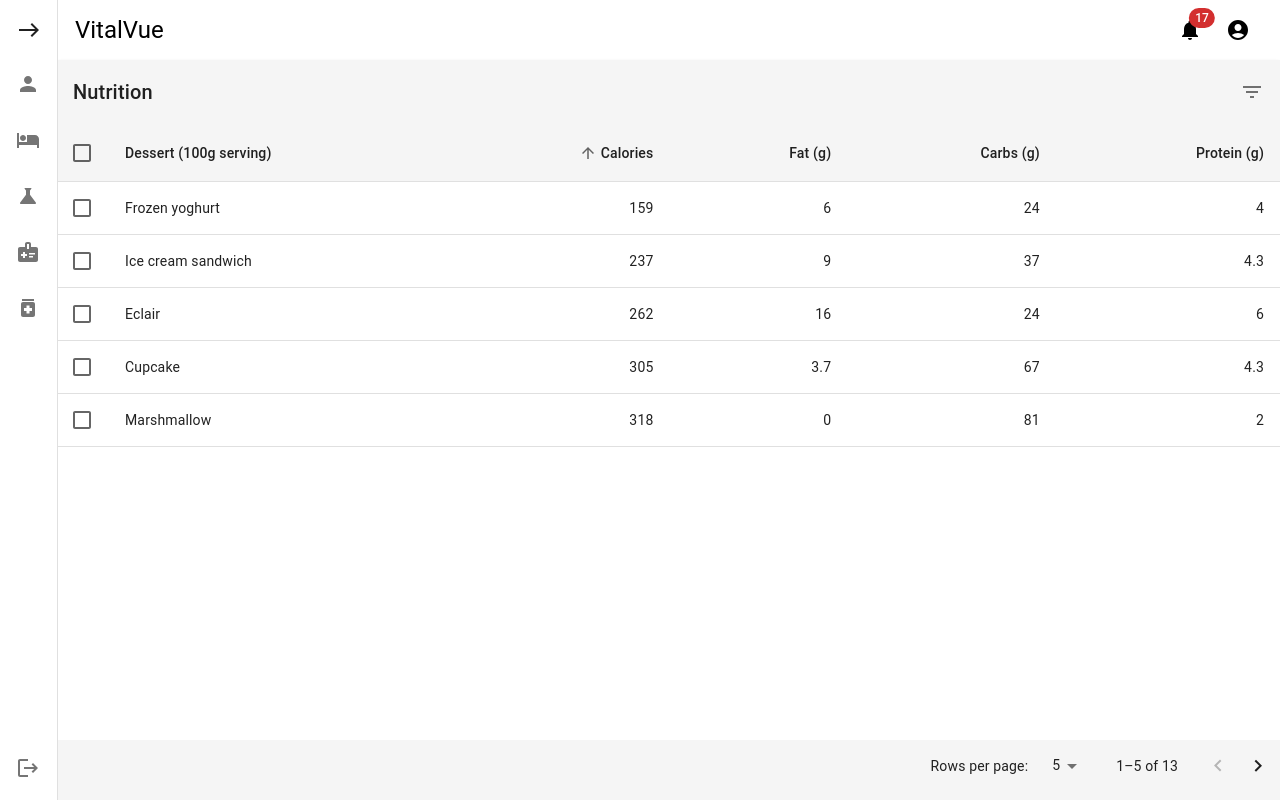
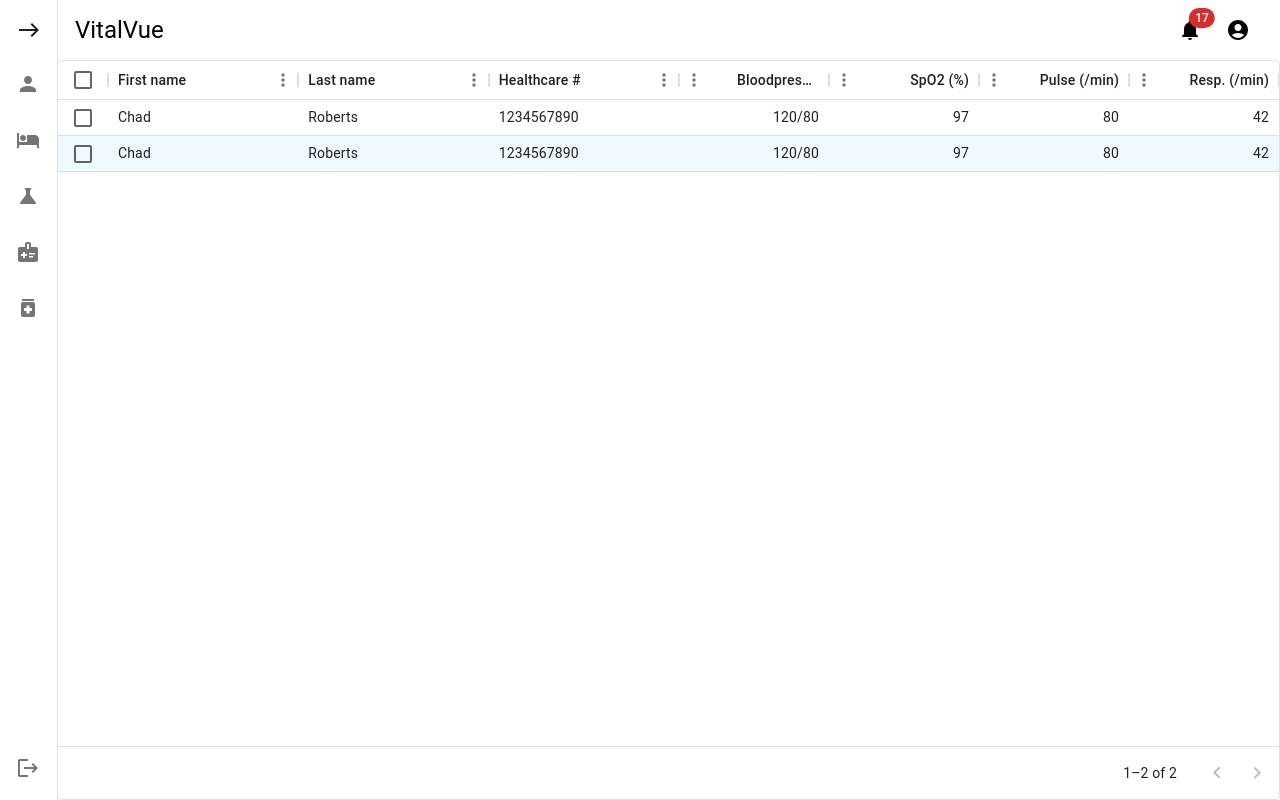
Before and after one commit to chadmroberts88/vital-vue-web, a React (Create React App) app: page / in a window 1280 px wide. Built offline with nearby package versions, Linux system fonts and the light colour scheme.

Commit message:
Updated patient table.

```diff
--- a/package.json
+++ b/package.json
@@ -7,6 +7,7 @@
     "@emotion/styled": "^11.11.0",
     "@mui/icons-material": "^5.14.0",
     "@mui/material": "^5.14.0",
+    "@mui/x-data-grid": "^6.10.1",
     "@testing-library/jest-dom": "^5.16.5",
     "@testing-library/react": "^13.4.0",
     "@testing-library/user-event": "^13.5.0",
--- a/src/App.tsx
+++ b/src/App.tsx
@@ -4,7 +4,7 @@ import { ThemeProvider, createTheme } from "@mui/material/styles";
 import HeaderBar from "./components/HeaderBar";
 import NavigationDrawer from "./navigation/NavigationDrawer";
 import MainContent from "./components/MainContent";
-import PatientListPage from "./components/PatientListPage";
+import PatientsTable from "./components/PatientsTable";
 
 const darkTheme = createTheme({
   palette: {
@@ -27,7 +27,7 @@ function App() {
       <NavigationDrawer isOpen={isDrawerOpen} toggleDrawer={handleToggleDrawer}>
         <MainContent isOpen={isDrawerOpen}>
           <HeaderBar isOpen={isDrawerOpen} toggleDrawer={handleToggleDrawer} />
-          <PatientListPage />
+          <PatientsTable />
         </MainContent>
       </NavigationDrawer>
     </ThemeProvider>
--- a/src/components/PatientListPage.tsx
+++ b/src/components/PatientListPage.tsx
@@ -19,45 +19,37 @@ import DeleteIcon from "@mui/icons-material/Delete";
 import FilterListIcon from "@mui/icons-material/FilterList";
 import { visuallyHidden } from "@mui/utils";
 import styled from "@emotion/styled";
+import PatientRow from "./PatientRow";
+import { Patient, Vitals } from "../types";
 
 interface Data {
-  calories: number;
-  carbs: number;
-  fat: number;
-  name: string;
-  protein: number;
+  patient: Patient;
+  vitals: Vitals;
 }
 
-function createData(
-  name: string,
-  calories: number,
-  fat: number,
-  carbs: number,
-  protein: number
-): Data {
+function createData(patient: Patient, vitals: Vitals): Data {
   return {
-    name,
-    calories,
-    fat,
-    carbs,
-    protein,
+    patient,
+    vitals,
   };
 }
 
 const rows = [
-  createData("Cupcake", 305, 3.7, 67, 4.3),
-  createData("Donut", 452, 25.0, 51, 4.9),
-  createData("Eclair", 262, 16.0, 24, 6.0),
-  createData("Frozen yoghurt", 159, 6.0, 24, 4.0),
-  createData("Gingerbread", 356, 16.0, 49, 3.9),
-  createData("Honeycomb", 408, 3.2, 87, 6.5),
-  createData("Ice cream sandwich", 237, 9.0, 37, 4.3),
-  createData("Jelly Bean", 375, 0.0, 94, 0.0),
-  createData("KitKat", 518, 26.0, 65, 7.0),
-  createData("Lollipop", 392, 0.2, 98, 0.0),
-  createData("Marshmallow", 318, 0, 81, 2.0),
-  createData("Nougat", 360, 19.0, 9, 37.0),
-  createData("Oreo", 437, 18.0, 63, 4.0),
+  createData(
+    {
+      id: "999999999999",
+      firstName: "Chad",
+      lastName: "Roberts",
+      healthcareNumber: "1234567890",
+    },
+    {
+      id: "00000000000",
+      bloodPressure: { systolic: 120, diastolic: 80 },
+      specificOxygen: 97,
+      pulse: 80,
+      respirations: 42,
+    }
+  ),
 ];
 
 function descendingComparator<T>(a: T, b: T, orderBy: keyof T) {
@@ -105,41 +97,53 @@ function stableSort<T>(
 
 interface HeadCell {
   disablePadding: boolean;
-  id: keyof Data;
+  id: string;
   label: string;
-  numeric: boolean;
+  align: "left" | "right" | "center";
 }
 
 const headCells: readonly HeadCell[] = [
   {
-    id: "name",
-    numeric: false,
+    id: "firstName",
+    align: "left",
     disablePadding: false,
-    label: "Dessert (100g serving)",
+    label: "First Name",
   },
   {
-    id: "calories",
-    numeric: true,
+    id: "lastName",
+    align: "left",
     disablePadding: false,
-    label: "Calories",
+    label: "Last Name",
   },
   {
-    id: "fat",
-    numeric: true,
+    id: "healthcareNumber",
+    align: "left",
     disablePadding: false,
-    label: "Fat (g)",
+    label: "Healthcare Number",
   },
   {
-    id: "carbs",
-    numeric: true,
+    id: "bloodPressure",
+    align: "right",
     disablePadding: false,
-    label: "Carbs (g)",
+    label: "Blood Pressure",
   },
   {
-    id: "protein",
-    numeric: true,
+    id: "specificOxygen",
+    align: "right",
     disablePadding: false,
-    label: "Protein (g)",
+    label: "SpO2 (%)",
+  },
+  {
+    id: "pulse",
+    align: "right",
+    disablePadding: false,
+    label: "Pulse (/min)",
+  },
+  {
+    id: "respirations",
+    align: "right",
+    disablePadding: false,
+    label: "Resp. (/min)",
   },
 ];
 
@@ -185,14 +189,14 @@ const EnhancedTableHead = ({
         {headCells.map((headCell) => (
           <TableCell
             key={headCell.id}
-            align={headCell.numeric ? "right" : "left"}
+            align={headCell.align}
             padding={headCell.disablePadding ? "none" : "normal"}
             sortDirection={orderBy === headCell.id ? order : false}
           >
             <TableSortLabel
               active={orderBy === headCell.id}
               direction={orderBy === headCell.id ? order : "asc"}
-              onClick={createSortHandler(headCell.id)}
+              // onClick={createSortHandler(headCell.id)}
             >
               {headCell.label}
               {orderBy === headCell.id ? (
@@ -268,7 +272,7 @@ function EnhancedTableToolbar(props: EnhancedTableToolbarProps) {
 
 export default function EnhancedTable() {
   const [order, setOrder] = useState<Order>("asc");
-  const [orderBy, setOrderBy] = useState<keyof Data>("calories");
+  const [orderBy, setOrderBy] = useState<keyof Data>("patient");
   const [selected, setSelected] = useState<readonly string[]>([]);
   const [page, setPage] = useState(0);
   const [rowsPerPage, setRowsPerPage] = useState(5);
@@ -284,7 +288,7 @@ export default function EnhancedTable() {
 
   const handleSelectAllClick = (event: ChangeEvent<HTMLInputElement>) => {
     if (event.target.checked) {
-      const newSelected = rows.map((n) => n.name);
+      const newSelected = rows.map((row) => row.patient.id);
       setSelected(newSelected);
       return;
     }
@@ -326,14 +330,14 @@ export default function EnhancedTable() {
   const emptyRows =
     page > 0 ? Math.max(0, (1 + page) * rowsPerPage - rows.length) : 0;
 
-  const visibleRows = useMemo(
-    () =>
-      stableSort(rows, getComparator(order, orderBy)).slice(
-        page * rowsPerPage,
-        page * rowsPerPage + rowsPerPage
-      ),
-    [order, orderBy, page, rowsPerPage]
-  );
+  // const visibleRows = useMemo(
+  //   () =>
+  //     stableSort(rows, getComparator(order, orderBy)).slice(
+  //       page * rowsPerPage,
+  //       page * rowsPerPage + rowsPerPage
+  //     ),
+  //   [order, orderBy, page, rowsPerPage]
+  // );
 
   return (
     <Box sx={{ height: "100%" }}>
@@ -356,28 +360,15 @@ export default function EnhancedTable() {
               rowCount={rows.length}
             />
             <TableBody>
-              {visibleRows.map((row, index) => {
-                const isItemSelected = isSelected(row.name);
+              {rows.map((item, index) => {
+                const isItemSelected = isSelected(`${index}`);
                 return (
-                  <TableRow
-                    hover
-                    onClick={(event) => handleClick(event, row.name)}
-                    role="checkbox"
-                    aria-checked={isItemSelected}
-                    tabIndex={-1}
-                    key={row.name}
-                    selected={isItemSelected}
-                    sx={{ cursor: "pointer" }}
-                  >
-                    <TableCell padding="checkbox">
-                      <Checkbox color="primary" checked={isItemSelected} />
-                    </TableCell>
-                    <TableCell align="left">{row.name}</TableCell>
-                    <TableCell align="right">{row.calories}</TableCell>
-                    <TableCell align="right">{row.fat}</TableCell>
-                    <TableCell align="right">{row.carbs}</TableCell>
-                    <TableCell align="right">{row.protein}</TableCell>
-                  </TableRow>
+                  <PatientRow
+                    key={index}
+                    item={item}
+                    onClick={(event) => handleClick(event, `${index}`)}
+                    isSelected={isItemSelected}
+                  />
                 );
               })}
               {emptyRows > 0 && (
--- /dev/null
+++ b/src/components/PatientRow.tsx
@@ -0,0 +1,48 @@
+import { Checkbox, TableCell, TableRow, TableRowProps } from "@mui/material";
+import { Patient, Vitals } from "../types";
+
+interface PatientRowProps extends TableRowProps {
+  isSelected?: boolean;
+  item: {
+    patient?: Patient;
+    vitals?: Vitals;
+  };
+}
+
+const PatientRow = ({
+  isSelected,
+  item,
+  ...rest
+}: PatientRowProps): JSX.Element => {
+  const { patient, vitals } = item;
+  return (
+    <TableRow
+      hover
+      role="checkbox"
+      aria-checked={isSelected}
+      tabIndex={-1}
+      selected={isSelected}
+      sx={{
+        cursor: "pointer",
+        borderWidth: "2px",
+        borderStyle: "solid",
+        borderColor: "black",
+        margin: 4,
+      }}
+      {...rest}
+    >
+      <TableCell padding="checkbox">
+        <Checkbox color="primary" checked={isSelected} />
+      </TableCell>
+      <TableCell align="left">{patient?.firstName}</TableCell>
+      <TableCell align="left">{patient?.lastName}</TableCell>
+      <TableCell align="left">{patient?.healthcareNumber}</TableCell>
+      <TableCell align="right">{`${vitals?.bloodPressure?.systolic}/${vitals?.bloodPressure?.diastolic}`}</TableCell>
+      <TableCell align="right">{vitals?.specificOxygen}</TableCell>
+      <TableCell align="right">{vitals?.pulse}</TableCell>
+      <TableCell align="right">{vitals?.respirations}</TableCell>
+    </TableRow>
+  );
+};
+
+export default PatientRow;
--- /dev/null
+++ b/src/components/PatientsTable.tsx
@@ -0,0 +1,98 @@
+import * as React from "react";
+import Box from "@mui/material/Box";
+import { DataGrid, GridColDef } from "@mui/x-data-grid";
+
+const columns: GridColDef[] = [
+  {
+    field: "firstName",
+    headerName: "First name",
+    flex: 1,
+  },
+  {
+    field: "lastName",
+    headerName: "Last name",
+    flex: 1,
+  },
+  {
+    field: "healthcareNumber",
+    headerName: "Healthcare #",
+    flex: 1,
+  },
+  {
+    field: "bloodPressure",
+    headerName: "Bloodpressure",
+    type: "number",
+    align: "right",
+    width: 150,
+  },
+  {
+    field: "specificOxygen",
+    headerName: "SpO2 (%)",
+    type: "number",
+    align: "right",
+    width: 150,
+  },
+  {
+    field: "pulse",
+    headerName: "Pulse (/min)",
+    type: "number",
+    align: "right",
+    width: 150,
+  },
+  {
+    field: "respirations",
+    headerName: "Resp. (/min)",
+    type: "number",
+    align: "right",
+    width: 150,
+  },
+];
+
+const rows = [
+  {
+    id: "1234568",
+    firstName: "Chad",
+    lastName: "Roberts",
+    healthcareNumber: "1234567890",
+    bloodPressure: `${120}/${80}`,
+    specificOxygen: 97,
+    pulse: 80,
+    respirations: 42,
+  },
+  {
+    id: "87654321",
+    firstName: "Chad",
+    lastName: "Roberts",
+    healthcareNumber: "1234567890",
+    bloodPressure: `${120}/${80}`,
+    specificOxygen: 97,
+    pulse: 80,
+    respirations: 42,
+  },
+];
+
+export default function DataGridDemo() {
+  return (
+    <Box sx={{ height: "100%", width: "100%" }}>
+      <DataGrid
+        sx={{ width: "100%" }}
+        rows={rows}
+        columns={columns}
+        density="compact"
+        initialState={{
+          pagination: {
+            paginationModel: {
+              pageSize: 10,
+            },
+          },
+        }}
+        pageSizeOptions={[5]}
+        checkboxSelection
+        disableRowSelectionOnClick
+        getRowClassName={(params) =>
+          params.indexRelativeToCurrentPage % 2 === 0 ? "Mui-even" : "Mui-odd"
+        }
+      />
+    </Box>
+  );
+}
--- a/src/index.css
+++ b/src/index.css
@@ -20,3 +20,11 @@ code {
   font-family: source-code-pro, Menlo, Monaco, Consolas, "Courier New",
     monospace;
 }
+
+.MuiDataGrid-row.Mui-odd {
+  background-color: aliceblue;
+}
+
+.MuiDataGrid-root .MuiDataGrid-cell:focus-within {
+  outline: none !important;
+}
--- /dev/null
+++ b/src/types.ts
@@ -0,0 +1,19 @@
+export interface BloodPressure {
+  systolic: number;
+  diastolic: number;
+}
+
+export interface Patient {
+  id: string;
+  firstName?: string;
+  lastName?: string;
+  healthcareNumber?: string;
+}
+
+export interface Vitals {
+  id: string;
+  bloodPressure?: BloodPressure;
+  specificOxygen?: number;
+  pulse?: number;
+  respirations?: number;
+}
```
Also changed, not shown: 1 other file (tests, documents, lock files or other folders).
